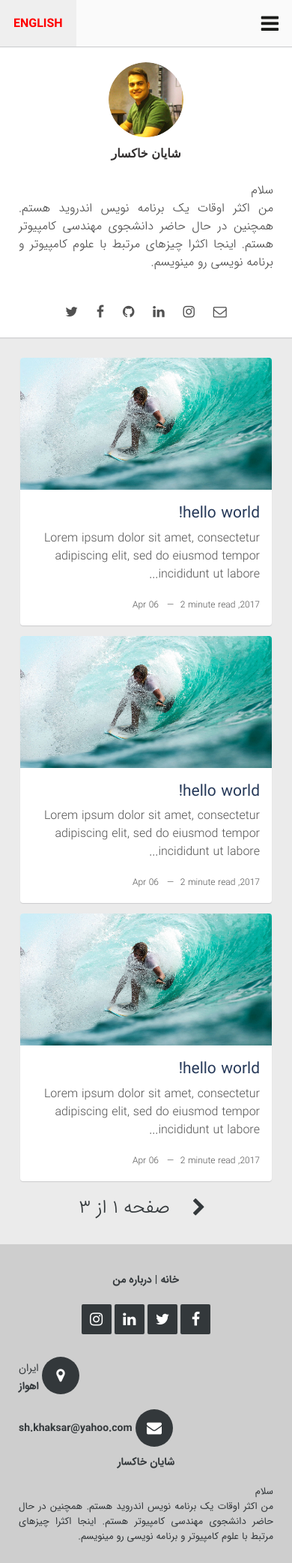
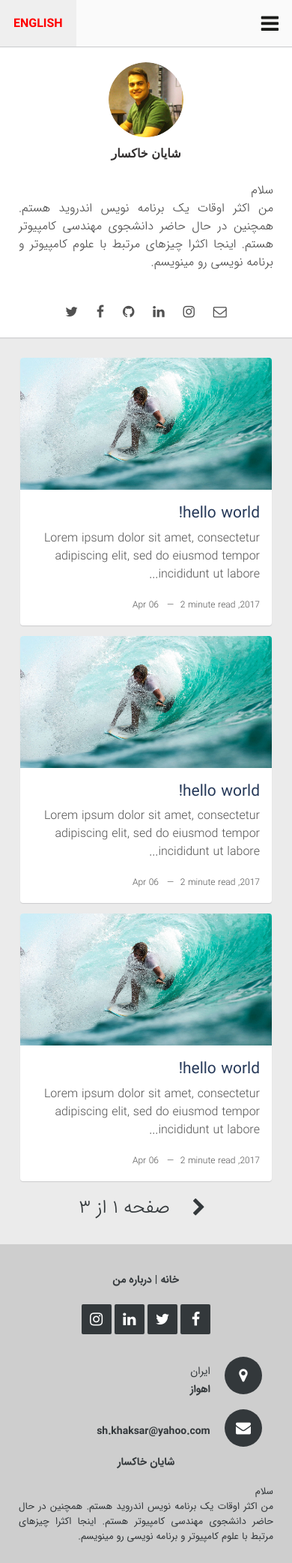
Before and after one commit to shkhaksar/fa, a Jekyll site: the page built from index.html, in a window 390 px wide. Shown: the whole page at 75% size. Built offline with Jekyll 4.4.1, drawn with Linux system fonts in a browser that asks for light colours; the list of posts is cut into pages by our own code.

Commit message:
fix footer

```diff
--- a/assets/css/footer.css
+++ b/assets/css/footer.css
@@ -79,7 +79,6 @@
   border-radius: 50%;
   text-align: center;
   margin: 10px 15px;
-  vertical-align: middle;
 }
 
 
@@ -147,11 +146,8 @@
     margin: auto 20px 40px;
     text-align: center;
   }
-  .footer .footer-center i {
-    margin-left: 0;
-  }
 
   .footer .footer-center {
-    text-align: left;
+    text-align: right;
   }
 }
```
